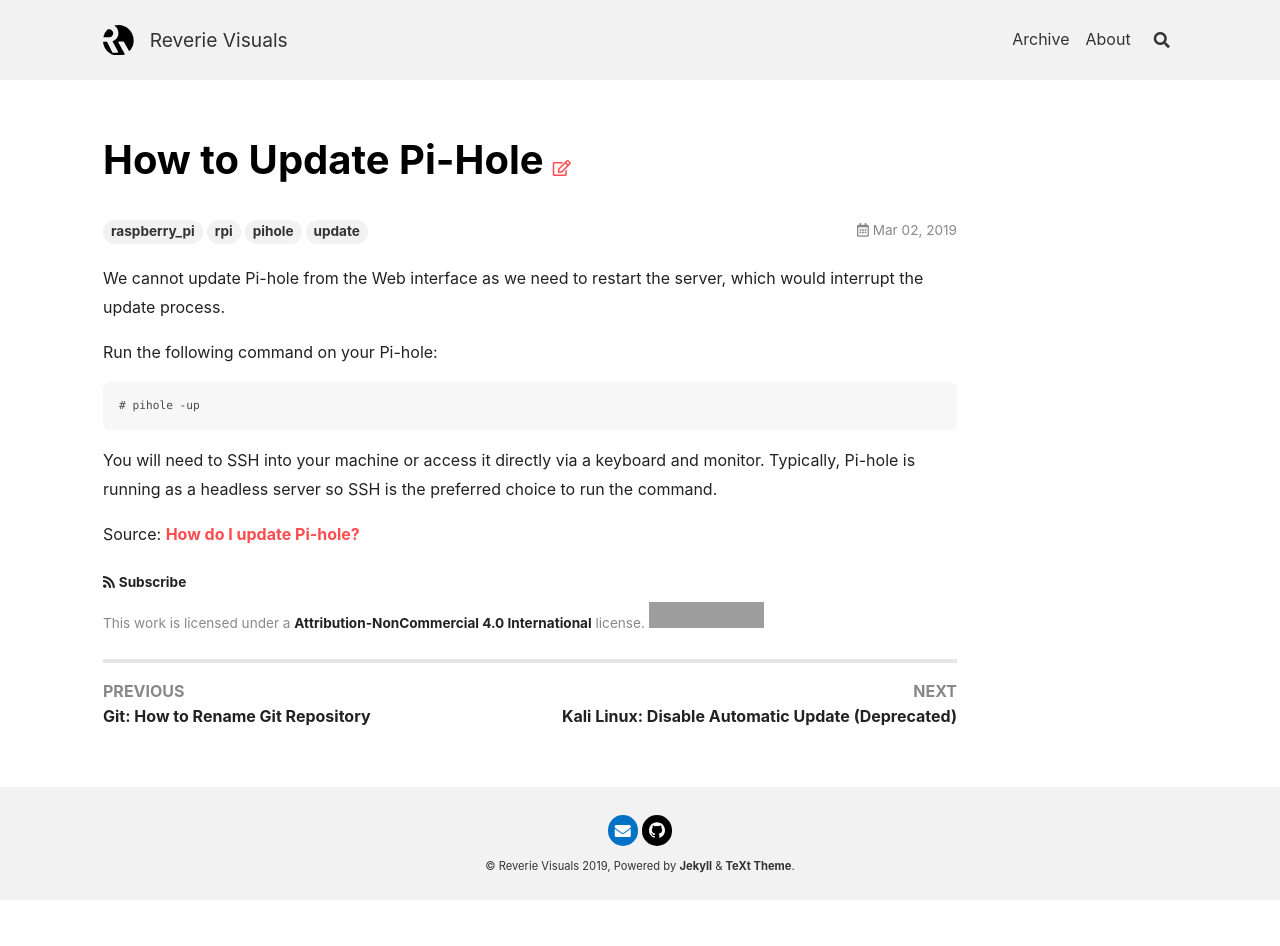
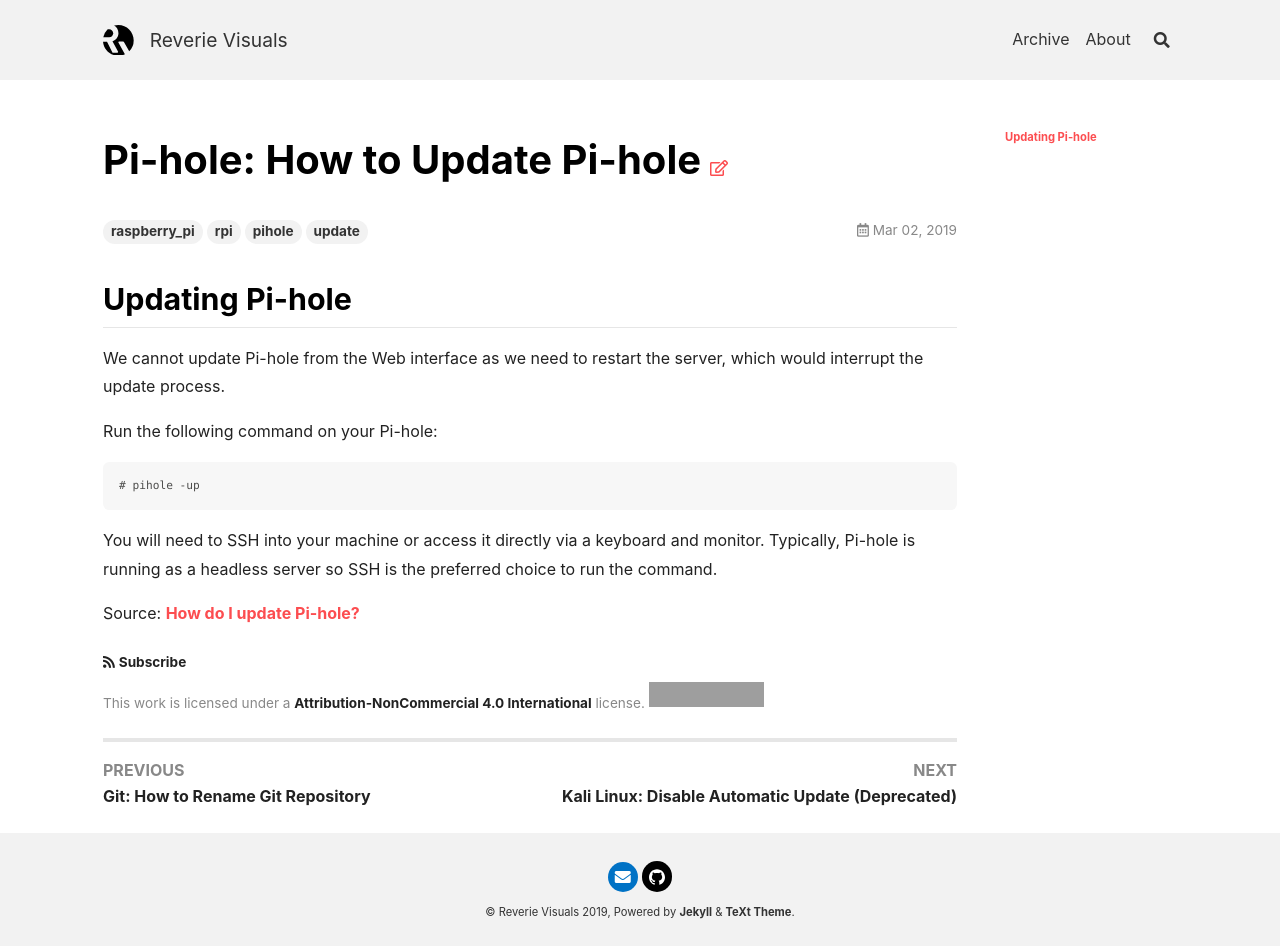
Before and after one commit to xcession/xcession.github.io, a Jekyll site: the page built from _posts/2019-03-02-how-to-update-pihole.md, in a window 1280 px wide. Built offline with Jekyll 4.4.1, drawn with Linux system fonts in a browser that asks for light colours; nearby versions of some CDN libraries; before the commit the page ends 900 px from its top, so only the background shows below that; grey boxes are pictures that could not be loaded.

Commit message:
Update article title and header

```diff
--- a/_posts/2019-03-02-how-to-update-pihole.md
+++ b/_posts/2019-03-02-how-to-update-pihole.md
@@ -1,9 +1,12 @@
 ---
 layout: article
-title:  "How to Update Pi-Hole"
+title:  "Pi-hole: How to Update Pi-hole"
 date:   2019-03-02 02:46 +0700
 tags: raspberry_pi rpi pihole update
 ---
+
+## Updating Pi-hole
+
 We cannot update Pi-hole from the Web interface as we need to restart the server, which would interrupt the update process.
 
 Run the following command on your Pi-hole:
```
